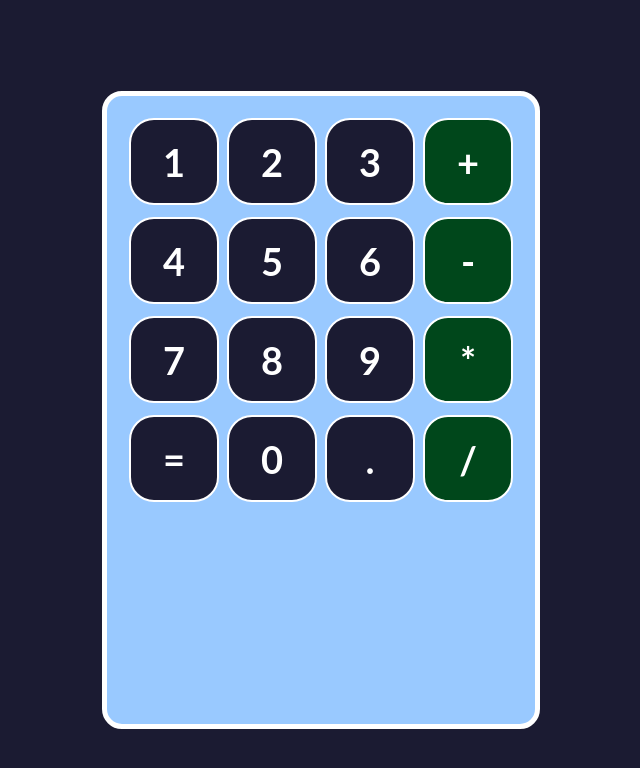
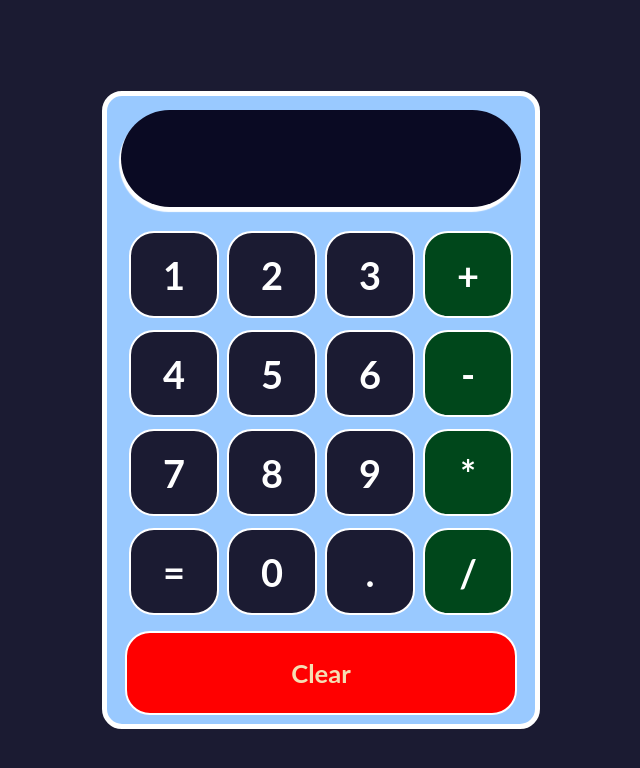
Before and after one commit to saledga/calculadora, a React (Create React App) app: page / in a window 1280 px wide. Shown: the top 768 px of the page, without its empty margins (319-959 px from the left). Built offline with nearby package versions, Linux system fonts and the light colour scheme.

Commit message:
feat(CHANGES): News components for calculator.
:bento: Two new components are created, a new button for cleaning and a new screen with their styles, and added to the main component.

```diff
--- a/src/App.js
+++ b/src/App.js
@@ -1,10 +1,13 @@
 import './App.css';
 import Boton from './componentes/Boton';
+import BotonClear from './componentes/BotonClear';
+import Pantalla from './componentes/Pantalla';
 
 function App() {
   return (
     <div className="App">
       <div className="contenedor-calculadora">
+        <Pantalla />
         <div className="fila">
           <Boton>1</Boton>
           <Boton>2</Boton>
@@ -29,7 +32,9 @@ function App() {
           <Boton>.</Boton>
           <Boton>/</Boton>
         </div>
-        <div className="fila"></div>
+        <div className="fila">
+          <BotonClear>Clear</BotonClear>
+        </div>
       </div>
     </div>
   );
--- /dev/null
+++ b/src/componentes/BotonClear.js
@@ -0,0 +1,10 @@
+import React from "react";
+import '../styles/BotonClear.css';
+
+const BotonClear = (props) => (
+    <div className="boton-clear">
+        {props.children}
+    </div>
+)
+
+export default BotonClear;
--- /dev/null
+++ b/src/componentes/Pantalla.js
@@ -0,0 +1,10 @@
+import React from "react";
+import '../styles/Pantalla.css';
+
+const Pantalla = ({ input }) => (
+    <div className="input">
+        {input}
+    </div>
+);
+
+export default Pantalla;
--- /dev/null
+++ b/src/styles/BotonClear.css
@@ -0,0 +1,19 @@
+.boton-clear{
+    height: 80px;
+    font-size: 1.6em;
+    display: flex;
+    flex: 1;
+    background-color: red;
+    margin-top: 8px;
+    justify-content: center;
+    align-items: center;
+    font-weight: bold;
+    color: wheat;
+    border: 2px solid white;
+    border-radius: 25px;
+    cursor: pointer;
+}
+
+.boton-clear:hover{
+    background-color: #ebb000;
+}
--- /dev/null
+++ b/src/styles/Pantalla.css
@@ -0,0 +1,15 @@
+.input{
+    height: 75px;
+    border-radius: 50px;
+    margin-bottom: 20px;
+    display: flex;
+    justify-content: flex-end;
+    align-items: center;
+    font-size: 30px;
+    font-weight: bold;
+    background-color: #0a0a23;
+    color: white;
+    padding: 11px 30px 11px 11px;
+    margin: 1px solid #888;
+    box-shadow: -1px 4px 1px 1px white;
+}
```
